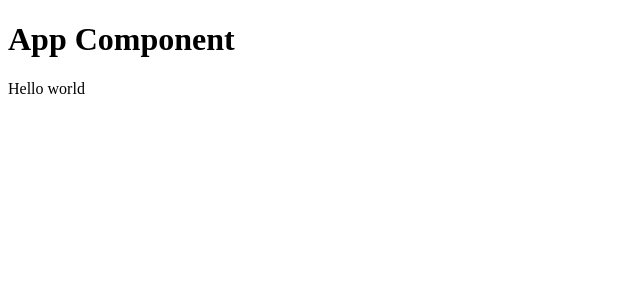
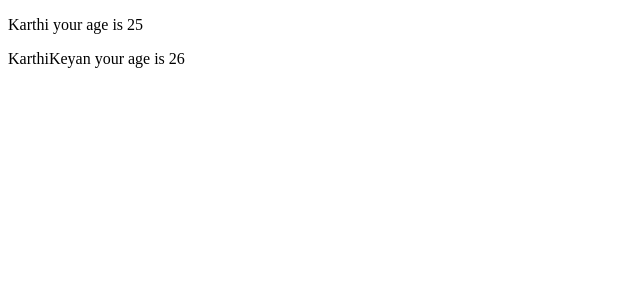
Before and after one commit to karthikeyan13762/react-51, a React (Vite) app: page / in a window 1280 px wide. Shown: the top 300 px of the page, without its empty margins (0-640 px from the left). Built offline with nearby package versions, Linux system fonts and the light colour scheme.

Commit message:
multiple components and data passing as props

```diff
--- a/src/App.jsx
+++ b/src/App.jsx
@@ -1,11 +1,28 @@
-function App(){
+
+
+function Hello(props){
+  console.log(props);
+
   return(
 
+    <p>{props.name} your age is {props.age}</p>
+
+  )
+
+
+}
+
+
+function App(){
+
+  return(
     <div>
-    <h1>App Component</h1>
-    <p>Hello world</p>
+    <Hello name ="Karthi"  age={25} />
+    <Hello  name ="KarthiKeyan" age={26}  />
+    </div>
 
-    </div>
   )
+
 }
+
 export default App;
```
